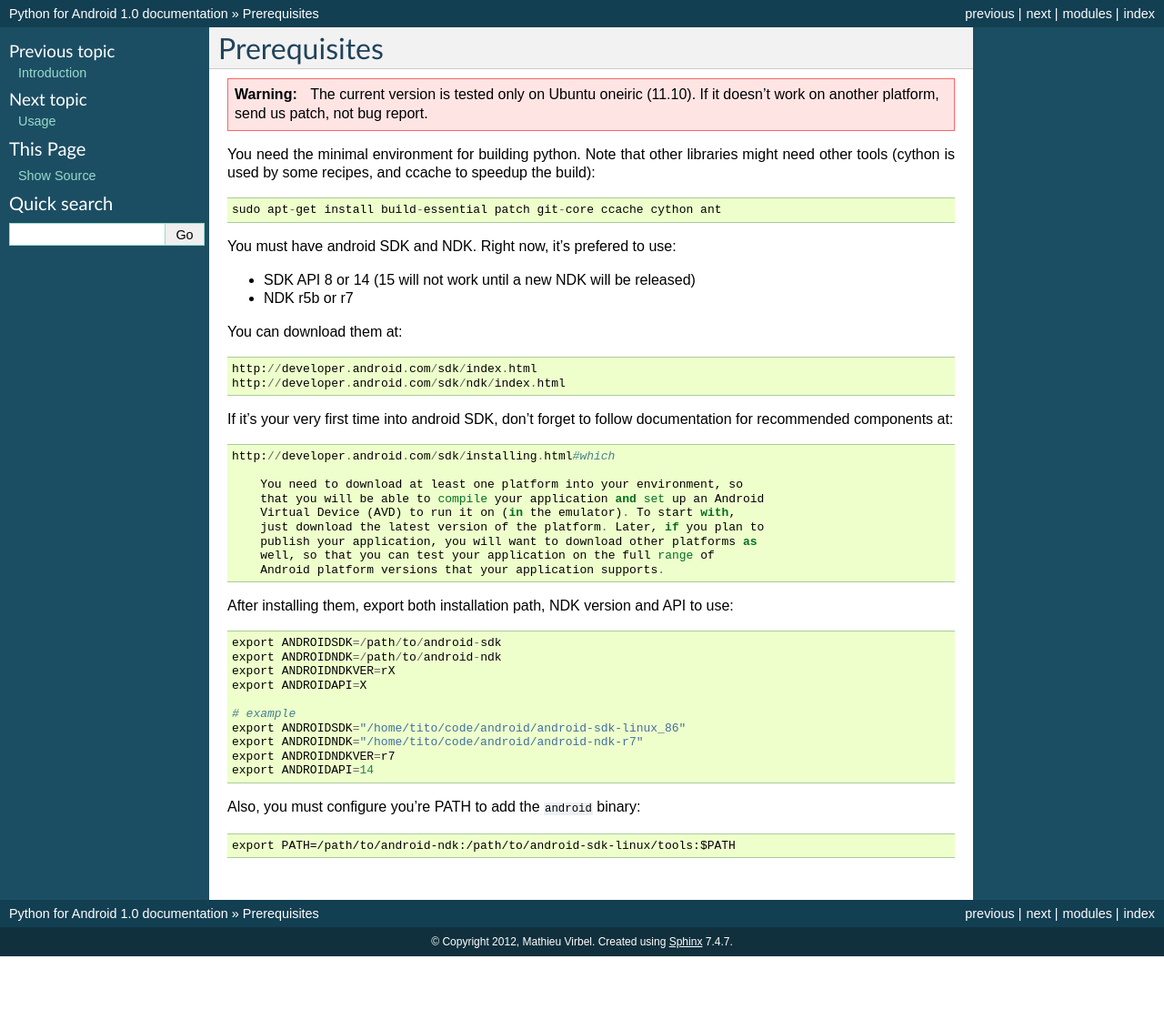
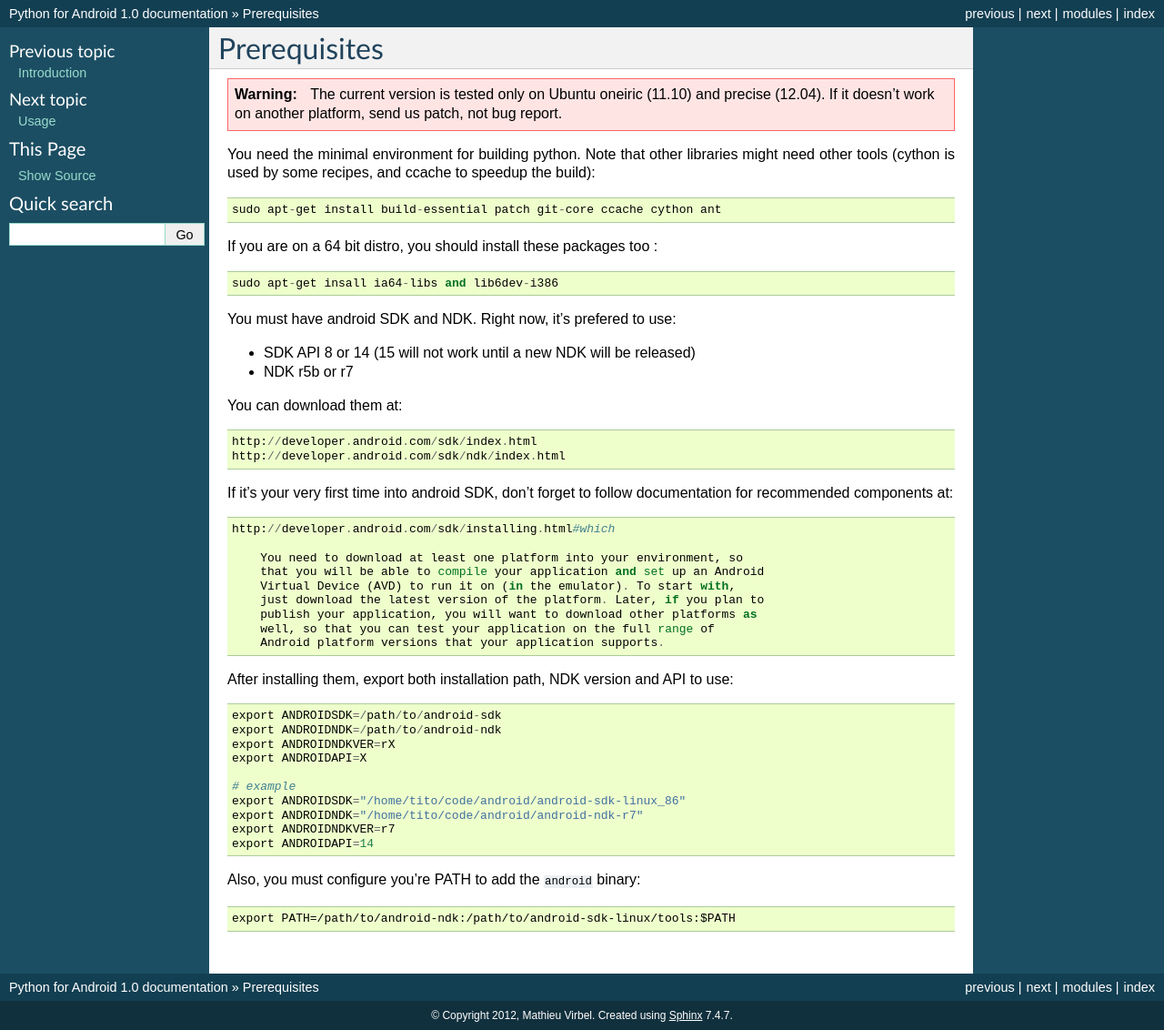
Before and after one commit to kivy/python-for-android, a Sphinx documentation site: the page built from docs/source/prerequisites.rst, in a window 1280 px wide. Shown: the whole page at 91% size. Built offline with Sphinx 7.4.7, drawn with Linux system fonts in a browser that asks for light colours; before the commit the page ends 1051 px from its top, so only the background shows below that.

Commit message:
update prerequists
update warning in because it's now tested on precise
add help about 64 bit installations

```diff
--- a/docs/source/prerequisites.rst
+++ b/docs/source/prerequisites.rst
@@ -3,13 +3,18 @@ Prerequisites
 
 .. warning::
 
-    The current version is tested only on Ubuntu oneiric (11.10). If it doesn't
-    work on another platform, send us patch, not bug report.
+    The current version is tested only on Ubuntu oneiric (11.10) and precise
+    (12.04). If it doesn't work on another platform, send us patch, not bug
+    report.
 
 You need the minimal environment for building python. Note that other libraries
 might need other tools (cython is used by some recipes, and ccache to speedup the build)::
 
     sudo apt-get install build-essential patch git-core ccache cython ant
+
+If you are on a 64 bit distro, you should install these packages too ::
+
+    sudo apt-get insall ia64-libs and lib6dev-i386
 
 You must have android SDK and NDK. Right now, it's prefered to use:
 
```
